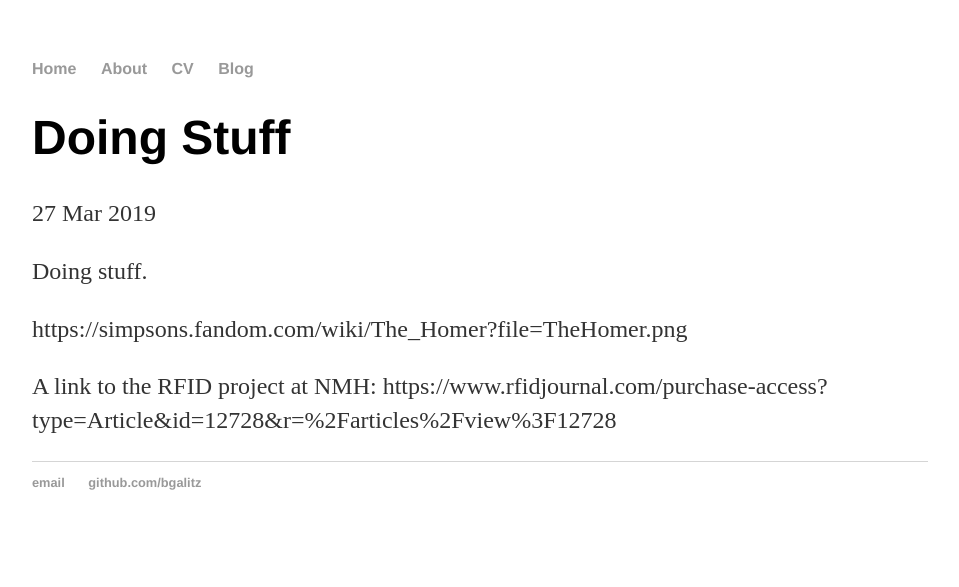
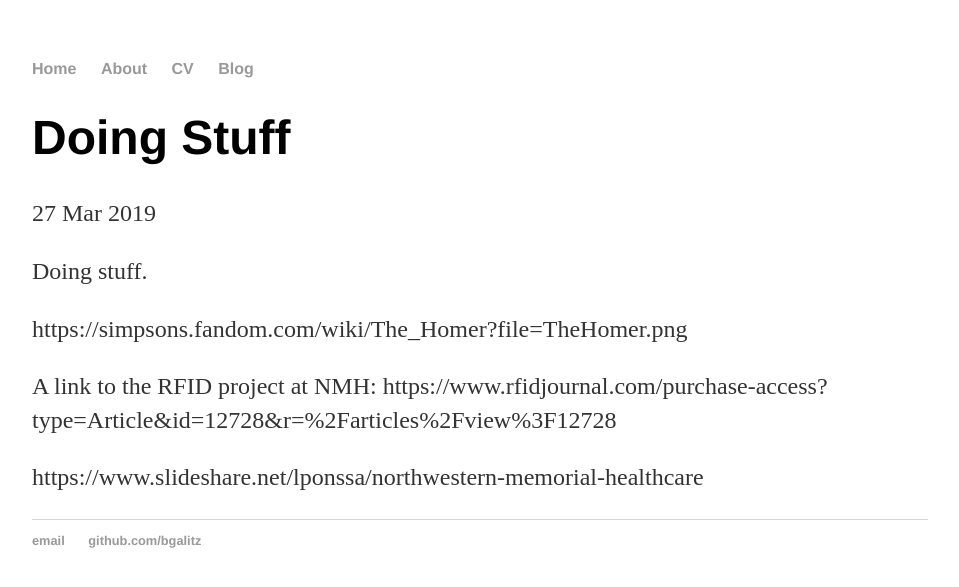
Before and after one commit to bgalitz/bgalitz.github.io, a Jekyll site: the page built from _posts/2019-03-27-doing-stuff.md, in a window 1280 px wide. Shown: the top 587 px of the page, without its empty margins (160-1119 px from the left). Built offline with Jekyll 4.4.1, drawn with Linux system fonts in a browser that asks for light colours; some of the changed lines change nothing that is shown.

Commit message:
Update 2019-03-27-doing-stuff.md

```diff
--- a/_posts/2019-03-27-doing-stuff.md
+++ b/_posts/2019-03-27-doing-stuff.md
@@ -10,3 +10,5 @@ https://simpsons.fandom.com/wiki/The_Homer?file=TheHomer.png
 
 A link to the RFID project at NMH:
 https://www.rfidjournal.com/purchase-access?type=Article&id=12728&r=%2Farticles%2Fview%3F12728
+
+https://www.slideshare.net/lponssa/northwestern-memorial-healthcare
```
